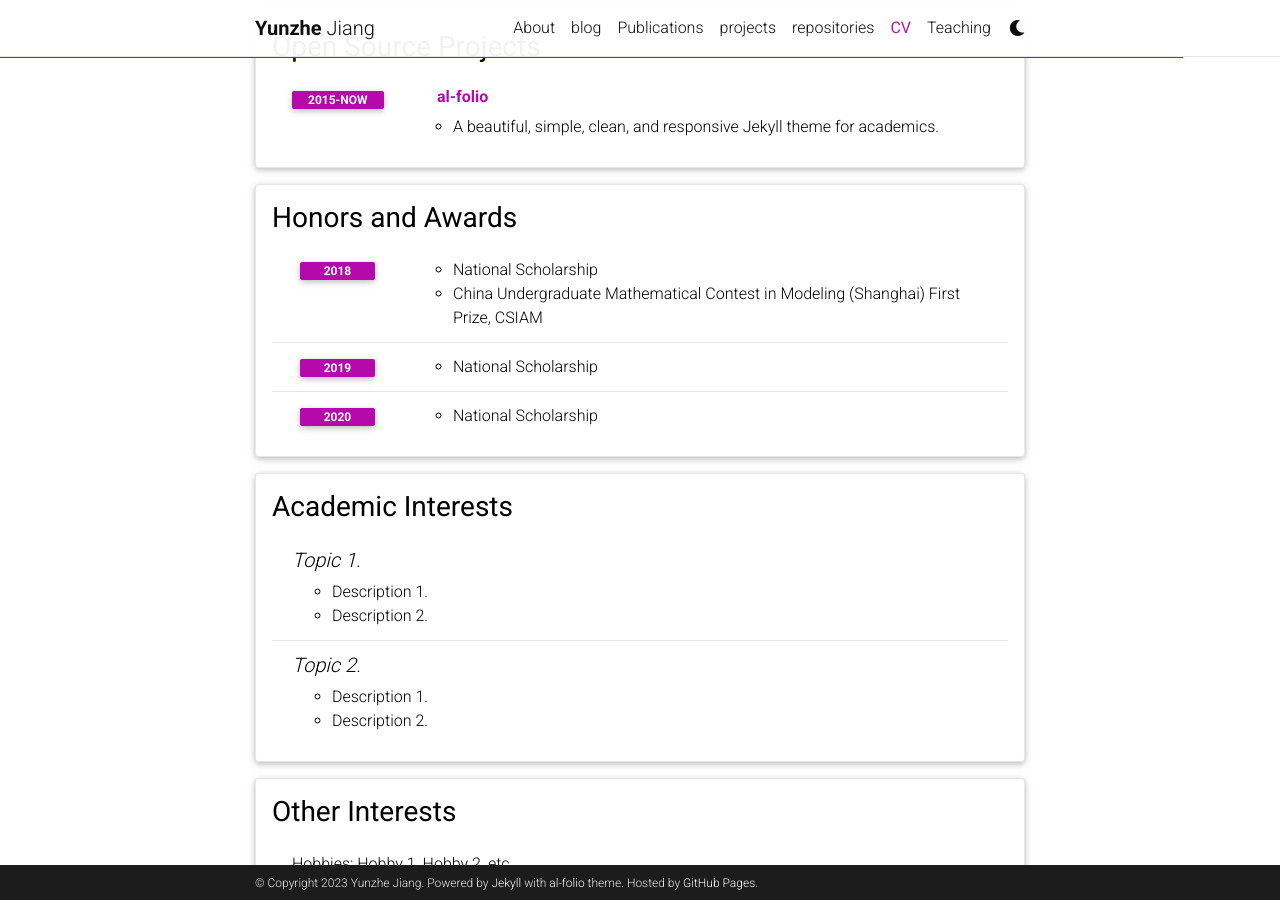
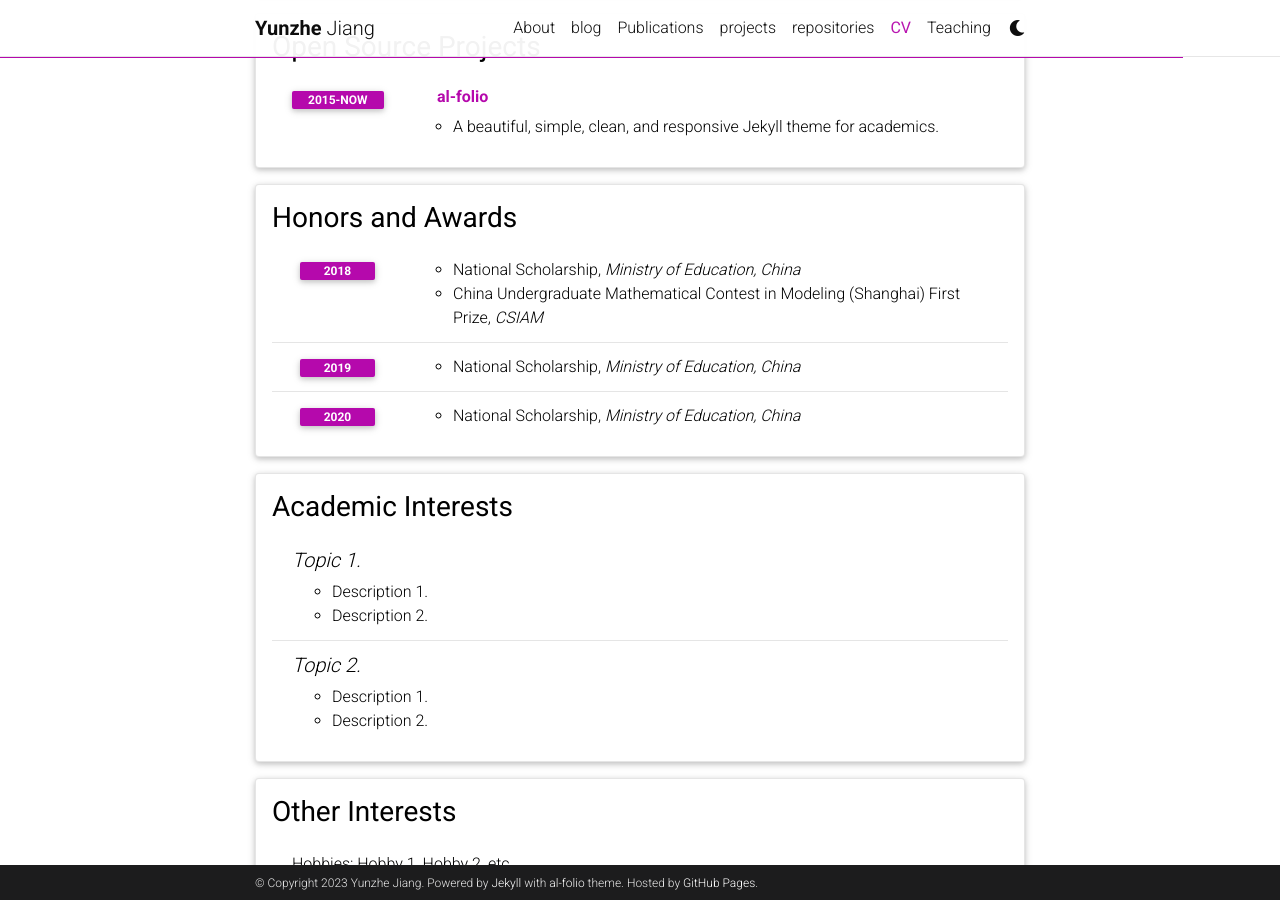
Before and after one commit to yzJiang9/yzJiang9.github.io, a Jekyll site: the page built from _pages/cv.md, in a window 1280 px wide and 900 px high, scrolled down 1390 px. Built offline with Jekyll 4.4.1, drawn with Linux system fonts in a browser that asks for light colours; comment, search, counter and statistics services are not loaded; a style sheet for code colours, icons or effects is not loaded.

Commit message:
Update cv.yml

```diff
--- a/_data/cv.yml
+++ b/_data/cv.yml
@@ -69,14 +69,14 @@
   contents:
     - year: 2018
       items:
-        - National Scholarship
-        - China Undergraduate Mathematical Contest in Modeling (Shanghai) First Prize, CSIAM
+        - National Scholarship, <i>Ministry of Education, China</i>
+        - China Undergraduate Mathematical Contest in Modeling (Shanghai) First Prize, <i>CSIAM</i>
     - year: 2019
       items:
-        - National Scholarship
+        - National Scholarship, <i>Ministry of Education, China</i>
     - year: 2020
       items:
-        - National Scholarship
+        - National Scholarship, <i>Ministry of Education, China</i>
 
 - title: Academic Interests
   type: nested_list
```
